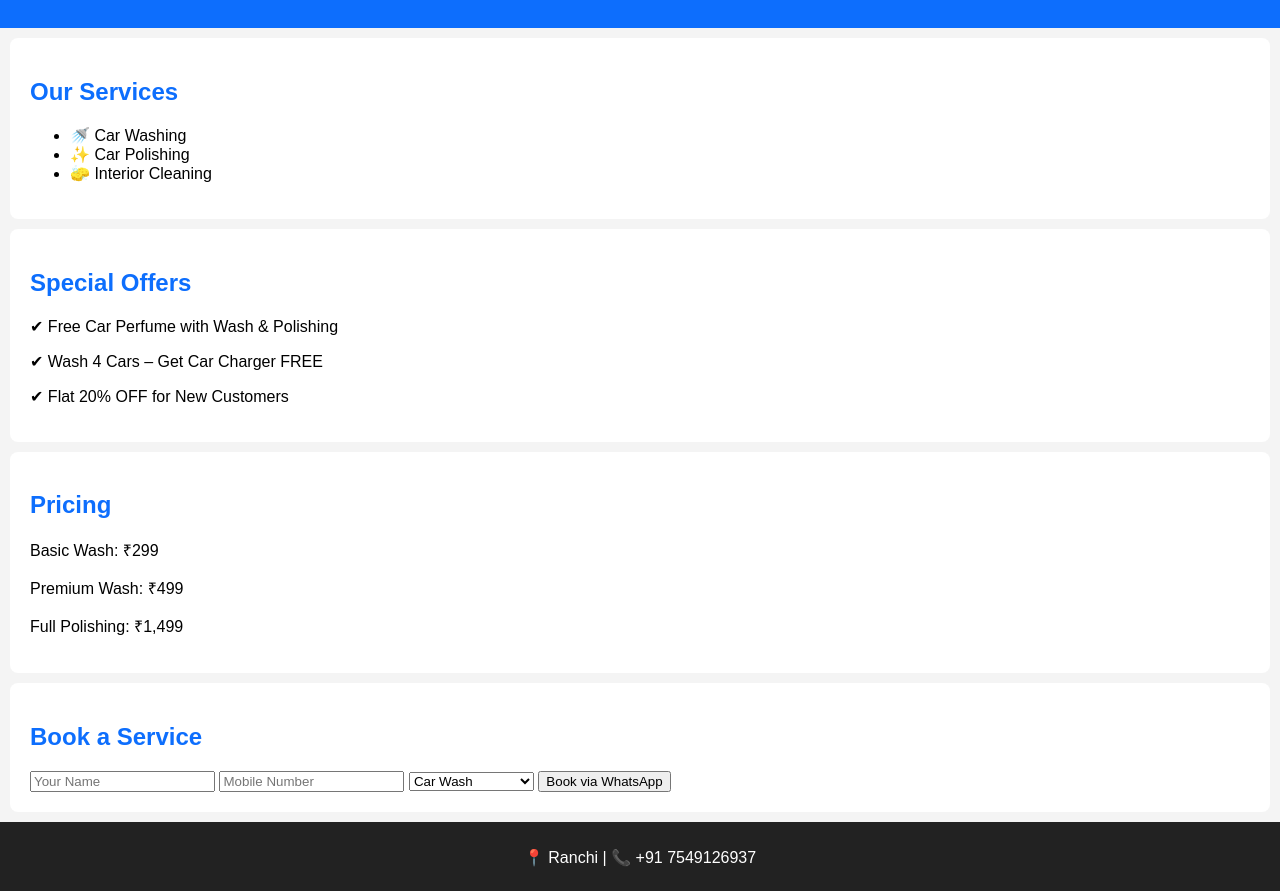
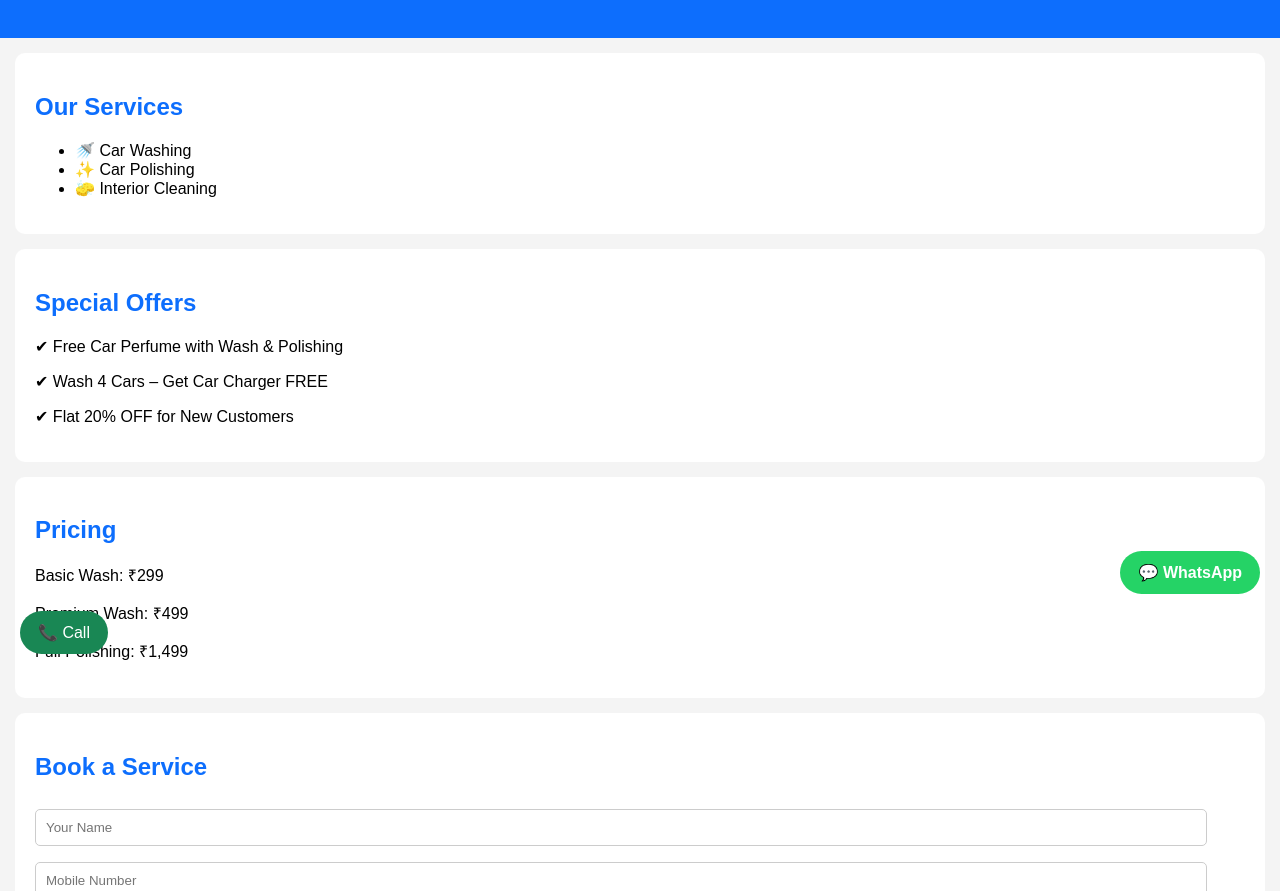
Before and after one commit to decordrive/drive_decor, a plain HTML site: page index.html in a window 1280 px wide. Shown: the part 126-1017 px from the top of the page. Drawn offline with Linux system fonts and the light colour scheme.

Commit message:
Update style.css

```diff
--- a/style.css
+++ b/style.css
@@ -4,27 +4,108 @@ body {
     background: #f4f4f4;
 }
 
+/* HEADER */
 header {
     background: #0d6efd;
     color: white;
-    padding: 20px;
+    padding: 25px;
     text-align: center;
 }
 
+/* SECTIONS */
 section {
     padding: 20px;
-    margin: 10px;
+    margin: 15px;
     background: white;
-    border-radius: 8px;
+    border-radius: 10px;
 }
 
+/* TITLES */
 h2 {
     color: #0d6efd;
 }
 
+/* FOOTER */
 footer {
     background: #222;
     color: white;
     text-align: center;
+    padding: 12px;
+}
+
+/* FORM */
+input, select, button {
+    width: 95%;
     padding: 10px;
+    margin: 8px 0;
+    border-radius: 5px;
+    border: 1px solid #ccc;
 }
+
+button {
+    background: #0d6efd;
+    color: white;
+    border: none;
+    font-size: 16px;
+}
+
+/* ANIMATIONS */
+.fade-in {
+    animation: fadeIn 1.2s ease-in;
+}
+
+.slide-up {
+    animation: slideUp 1s ease-in-out;
+}
+
+@keyframes fadeIn {
+    from { opacity: 0; }
+    to { opacity: 1; }
+}
+
+@keyframes slideUp {
+    from { transform: translateY(40px); opacity: 0; }
+    to { transform: translateY(0); opacity: 1; }
+}
+
+section:hover {
+    transform: scale(1.02);
+    transition: 0.3s;
+}
+
+/* POPUP */
+.popup {
+    position: fixed;
+    bottom: 20px;
+    right: 20px;
+    background: #0d6efd;
+    color: white;
+    padding: 15px;
+    border-radius: 10px;
+    z-index: 999;
+}
+
+/* WHATSAPP BUTTON */
+.whatsapp-btn {
+    position: fixed;
+    bottom: 80px;
+    right: 20px;
+    background: #25D366;
+    color: white;
+    padding: 12px 18px;
+    border-radius: 50px;
+    text-decoration: none;
+    font-weight: bold;
+}
+
+/* CALL BUTTON */
+.call-btn {
+    position: fixed;
+    bottom: 20px;
+    left: 20px;
+    background: #198754;
+    color: white;
+    padding: 12px 18px;
+    border-radius: 50px;
+    text-decoration: none;
+}
```
